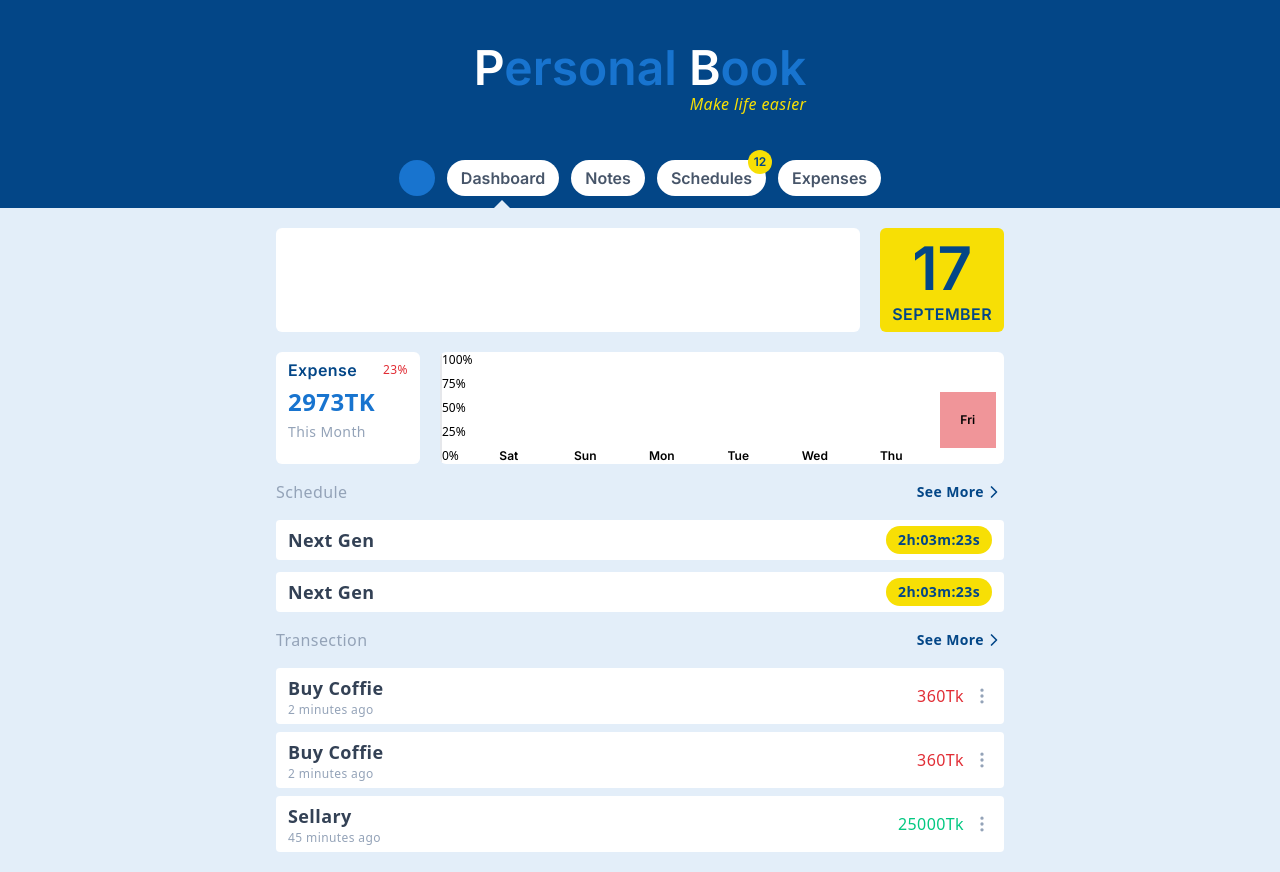
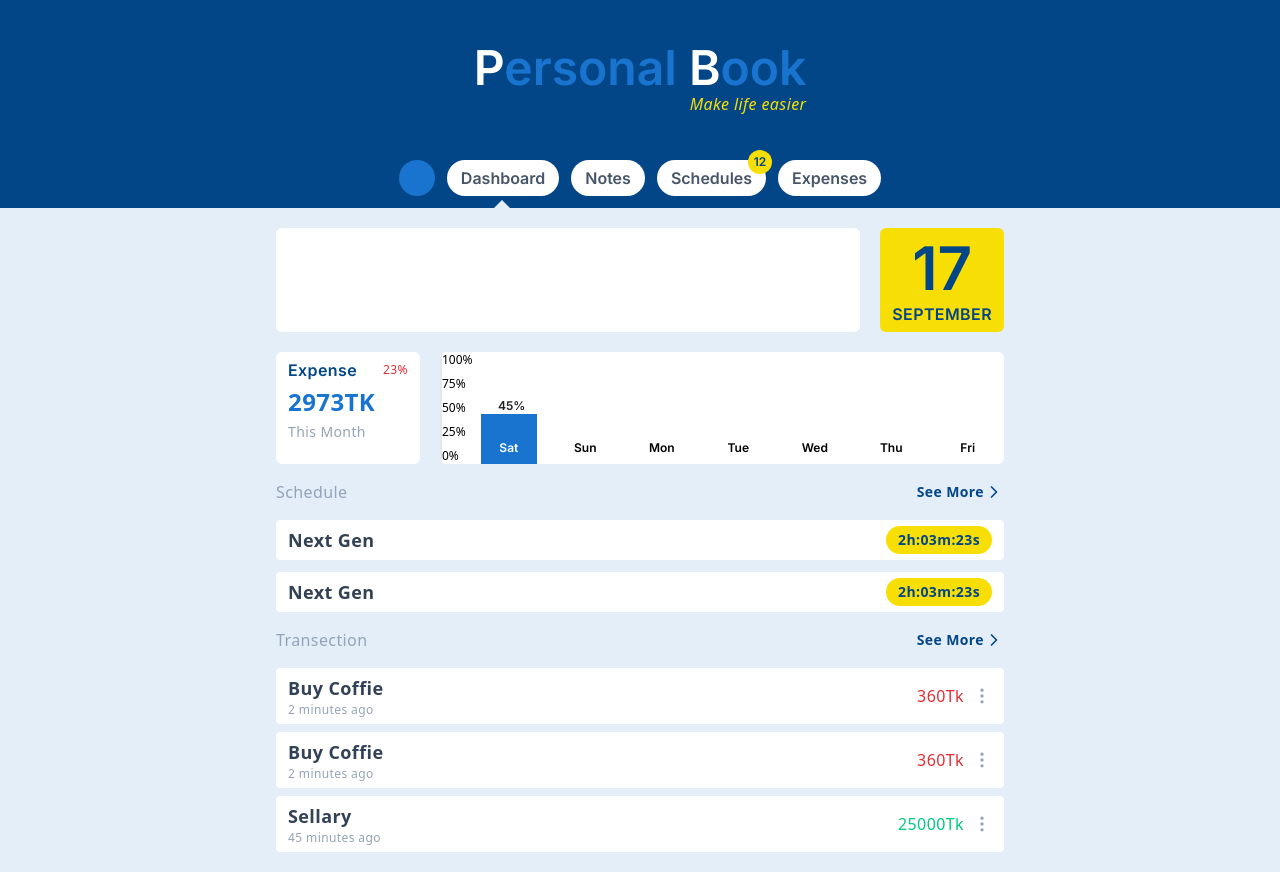
Before and after one commit to zubayer-47/personal-book, a React (Vite) app: page / in a window 1280 px wide. Built offline with nearby package versions, Linux system fonts and the light colour scheme; no server answers.

Commit message:
working with bar chart

```diff
--- a/src/components/graphs/BarChart.tsx
+++ b/src/components/graphs/BarChart.tsx
@@ -15,7 +15,7 @@ const BarChart = () => {
 		const dayEl = dayRef.current;
 
 		// gets from backend (percentage)
-		const percentage = 50;
+		const percentage = 45;
 
 		const parentHeight = parentEl.clientHeight;
 		const dayHeight = (percentage * parentHeight) / 100;
@@ -23,10 +23,13 @@ const BarChart = () => {
 		dayEl.classList.add('bar-height');
 		dayEl.style.setProperty('--bar-height-var', `${dayHeight}px`);
 		dayEl.style.setProperty('--bar-hover-content', `"${percentage}%"`);
+
+		dayEl.style.color = '#fff';
 	}, []);
+
 	return (
 		<div
-			className='w-full h-full bg-transparent text-xs flex justify-center items-end gap-2 pr-2 relative'
+			className='w-full h-full bg-transparent text-xs flex justify-center items-stretch gap-2 pr-2 relative'
 			ref={parentRef}
 		>
 			<div className='border-l-2 flex flex-col gap-2'>
@@ -37,28 +40,42 @@ const BarChart = () => {
 				<span>0%</span>
 			</div>
 
-			<div className='grid grid-cols-7 items-end mb-4 gap-5 w-full h-full'>
+			<div className='flex-1 grid grid-cols-7 justify-center items-end gap-5'>
 				{/* {weekDays.map((day) => ( */}
-				<button ref={dayRef} className='w-full bg-red/50 font-inter h-0'>
+				<button ref={dayRef} className='bg-primary-100 font-inter h-0 relative'>
+					<span className='absolute bottom-0 -translate-x-1/2 -translate-y-1/2'>
 						Sat
+					</span>
 				</button>
-				<button ref={dayRef} className='w-full bg-red/50 font-inter h-0'>
+				<button className='bg-primary-100 font-inter h-0 relative'>
+					<span className='absolute bottom-0 -translate-x-1/2 -translate-y-1/2'>
 						Sun
+					</span>
 				</button>
-				<button ref={dayRef} className='w-full bg-red/50 font-inter h-0'>
+				<button className='bg-primary-100 font-inter h-0 relative'>
+					<span className='absolute bottom-0 -translate-x-1/2 -translate-y-1/2'>
 						Mon
+					</span>
 				</button>
-				<button ref={dayRef} className='w-full bg-red/50 font-inter h-0'>
+				<button className='bg-primary-100 font-inter h-0 relative'>
+					<span className='absolute bottom-0 -translate-x-1/2 -translate-y-1/2'>
 						Tue
+					</span>
 				</button>
-				<button ref={dayRef} className='w-full bg-red/50 font-inter h-0'>
+				<button className='bg-primary-100 font-inter h-0 relative'>
+					<span className='absolute bottom-0 -translate-x-1/2 -translate-y-1/2'>
 						Wed
+					</span>
 				</button>
-				<button ref={dayRef} className='w-full bg-red/50 font-inter h-0'>
+				<button className='bg-primary-100 font-inter h-0 relative'>
+					<span className='absolute bottom-0 -translate-x-1/2 -translate-y-1/2'>
 						Thu
+					</span>
 				</button>
-				<button ref={dayRef} className='w-full bg-red/50 font-inter h-0'>
+				<button className='bg-primary-100 font-inter h-0 relative'>
+					<span className='absolute bottom-0 -translate-x-1/2 -translate-y-1/2'>
 						Fri
+					</span>
 				</button>
 				{/* ))} */}
 			</div>
--- a/src/index.css
+++ b/src/index.css
@@ -29,10 +29,12 @@ active::before {
     position: relative;
 }
 
-.bar-height:hover::before {
+.bar-height::before {
     content: var(--bar-hover-content);
+    height: auto;
     position: absolute;
-    bottom: -1.5rem;
+    top: -.5rem;
     left: 55%;
     transform: translate(-50%, -50%);
+    color: #222;
 }
--- a/src/pages/dashboard/Dashboard.tsx
+++ b/src/pages/dashboard/Dashboard.tsx
@@ -30,7 +30,7 @@ const Dashboard = () => {
 					<button
 						type='button'
 						onClick={toggleCalenderVisibility}
-						onBlur={toggleCalenderVisibility}
+						// onBlur={toggleCalenderVisibility}
 						className='flex flex-col items-center bg-yellow text-primary-200 px-3 py-1.5 rounded-md '
 					>
 						<div className='flex-1 px-3 py-1 text-6xl font-medium'>
```
Lines whose indentation alone changed are shown as unchanged.
